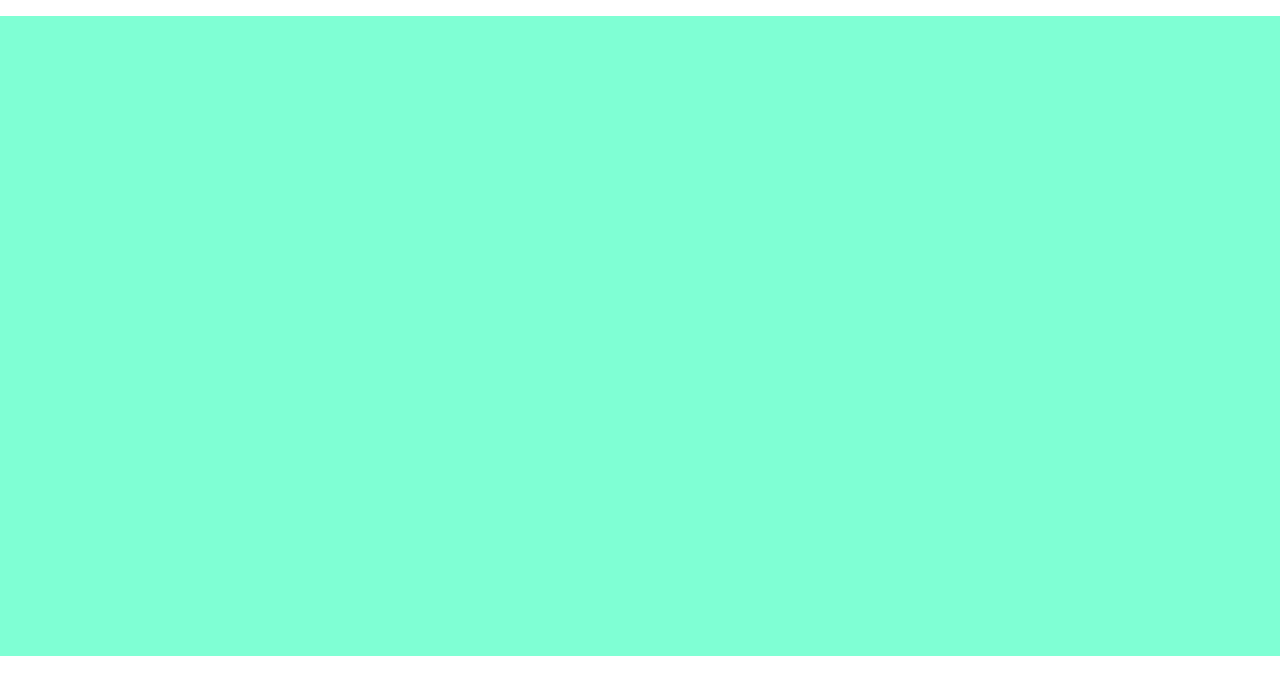
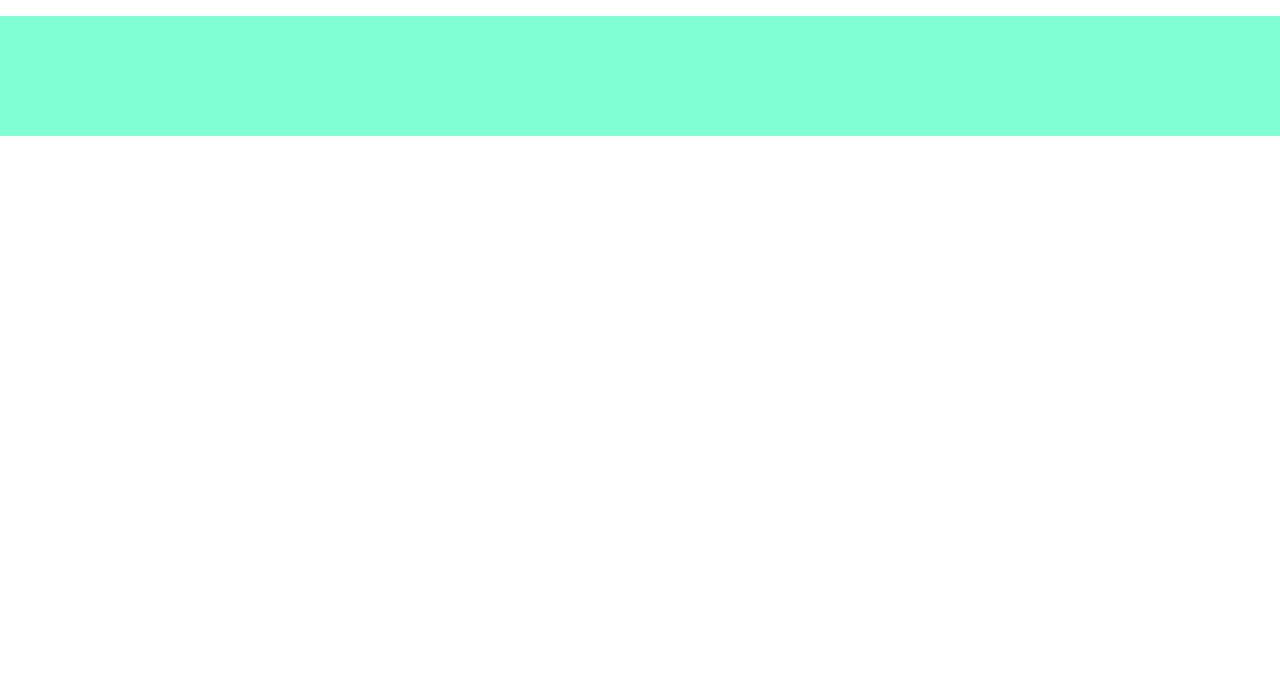
Before and after one commit to giagra91/js-campominato-grid, a plain HTML site: page index.html in a window 1280 px wide. Shown: the part 64-758 px from the top of the page. Drawn offline with nearby package versions, Linux system fonts and the light colour scheme.

Commit message:
modifiche CSS

```diff
--- a/css/style.css
+++ b/css/style.css
@@ -7,7 +7,6 @@ header{
 
 div#main-container{
     background-color: rgb(127, 255, 212);
-    height: 80vh;
 }
 
 div#grid{
--- a/index.html
+++ b/index.html
@@ -40,7 +40,7 @@
     </header>
 
     <main>
-        <div class="container-fluid" id="main-container">
+        <div class="container-fluid py-5" id="main-container">
             <div class="row">
                 <div class="col-7 m-auto pt-4">
                     <div class="fw-bold" id="grid">
```
